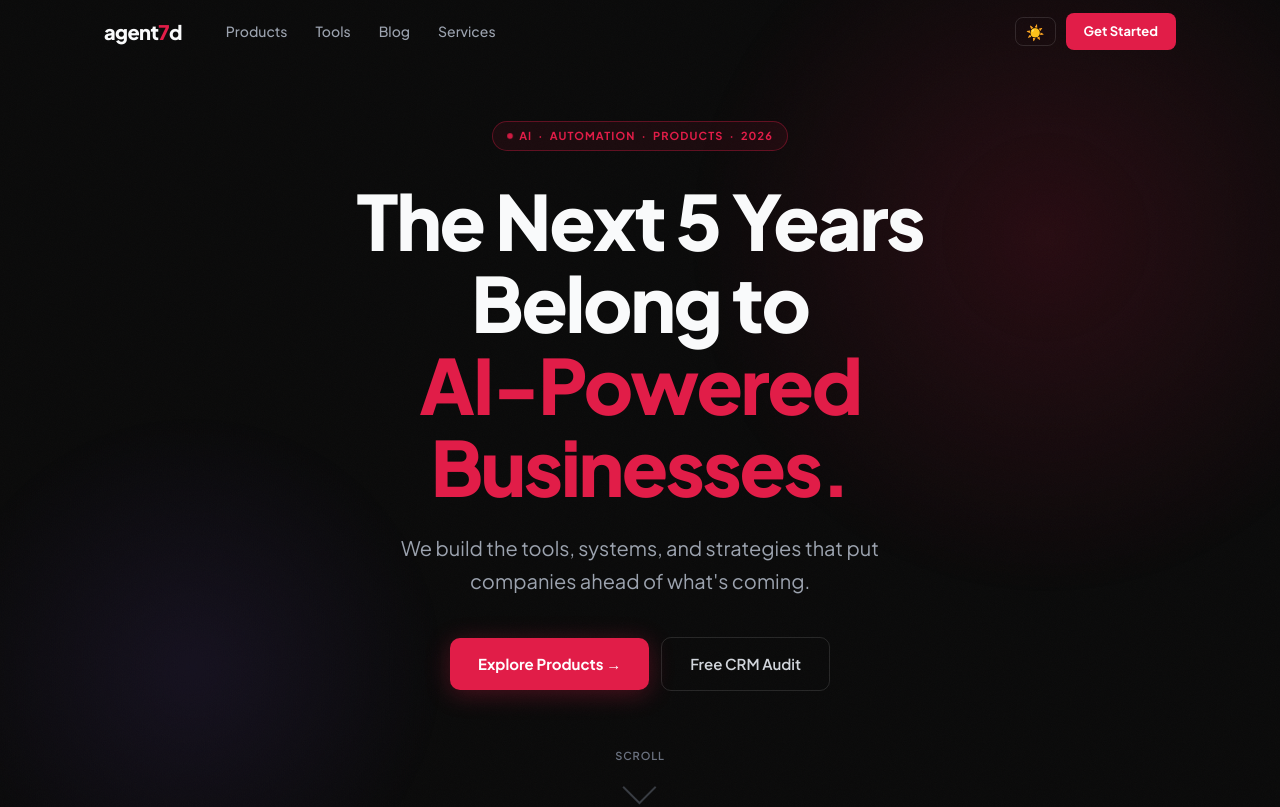
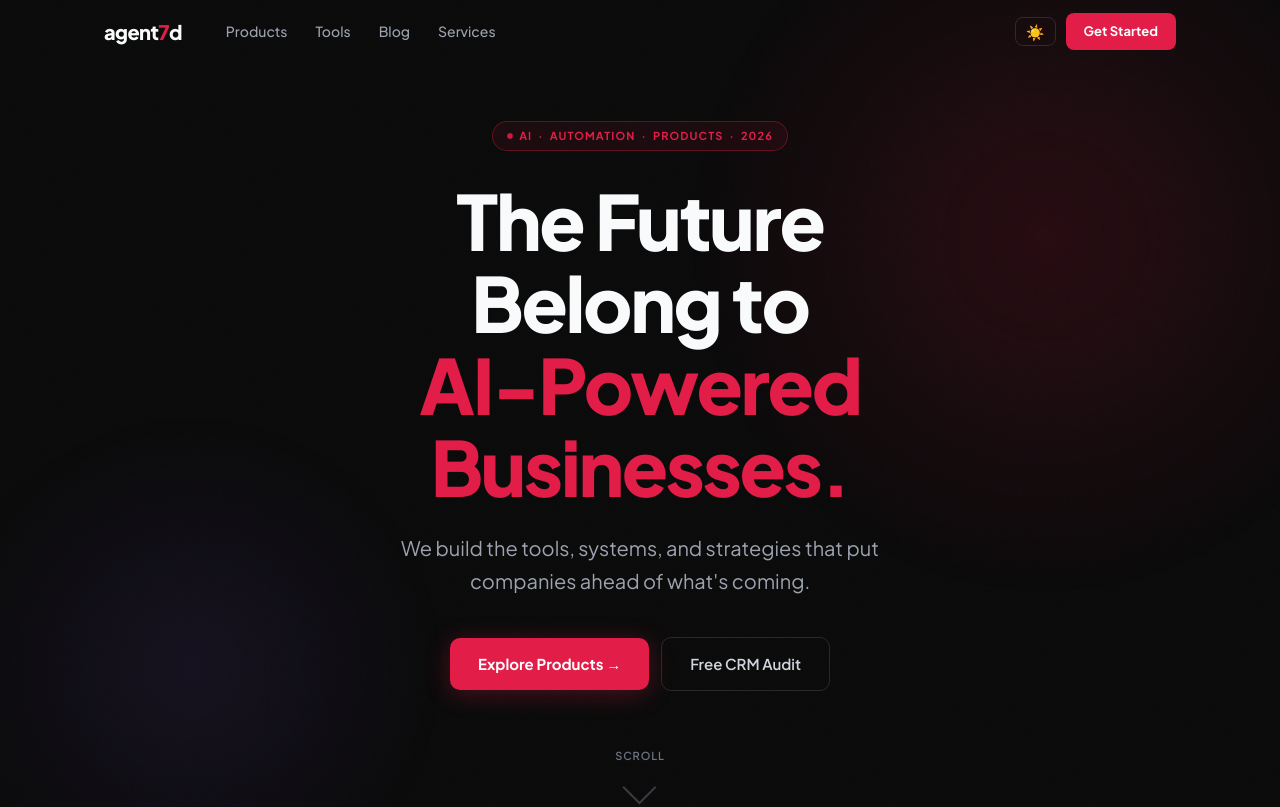
Before and after one commit to Dataall007/agent7d-site, a plain HTML site: page index.html in a window 1280 px wide. Shown: the top 807 px of the page. Drawn offline with Linux system fonts and the light colour scheme.

Commit message:
copy: hero headline — 'The Future' instead of 'Next 5 Years'
Co-Authored-By: Claude Sonnet 4.6 <noreply@anthropic.com>

```diff
--- a/index.html
+++ b/index.html
@@ -630,7 +630,7 @@ button { cursor: pointer; font-family: var(--font); }
       AI &nbsp;·&nbsp; Automation &nbsp;·&nbsp; Products &nbsp;·&nbsp; 2026
     </div>
     <h1 class="hero-title">
-      The Next 5 Years<br>
+      The Future<br>
       Belong to<br>
       <span class="red">AI-Powered Businesses.</span>
     </h1>
```
